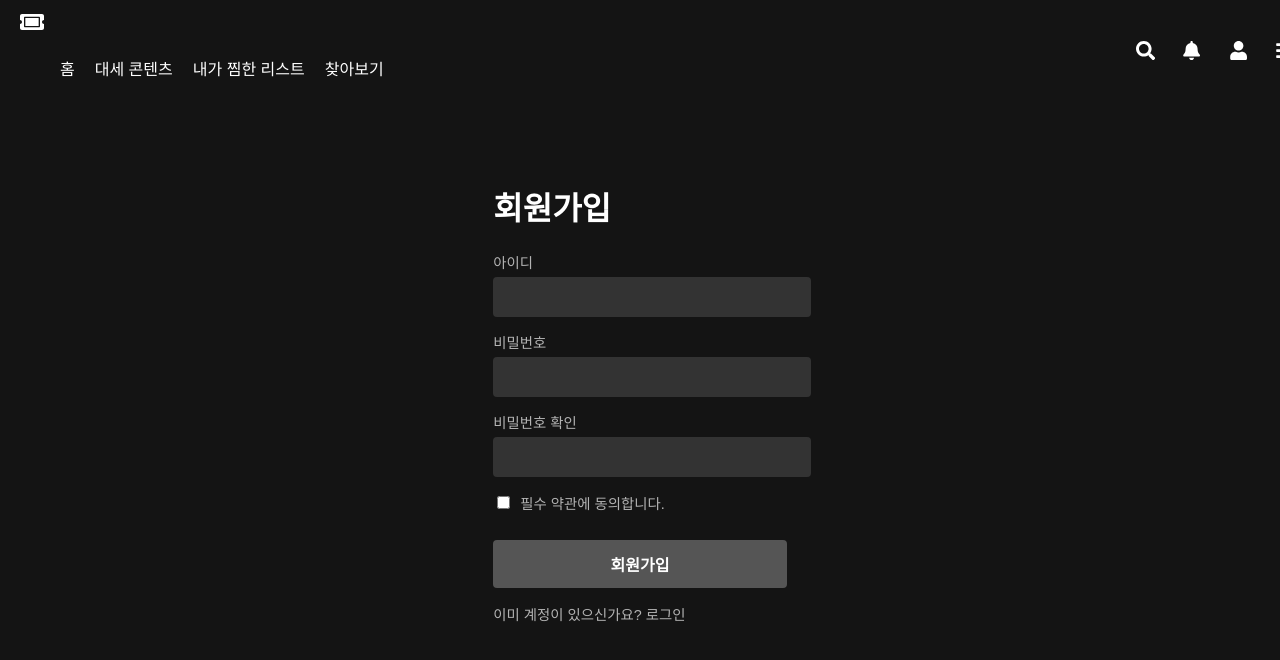
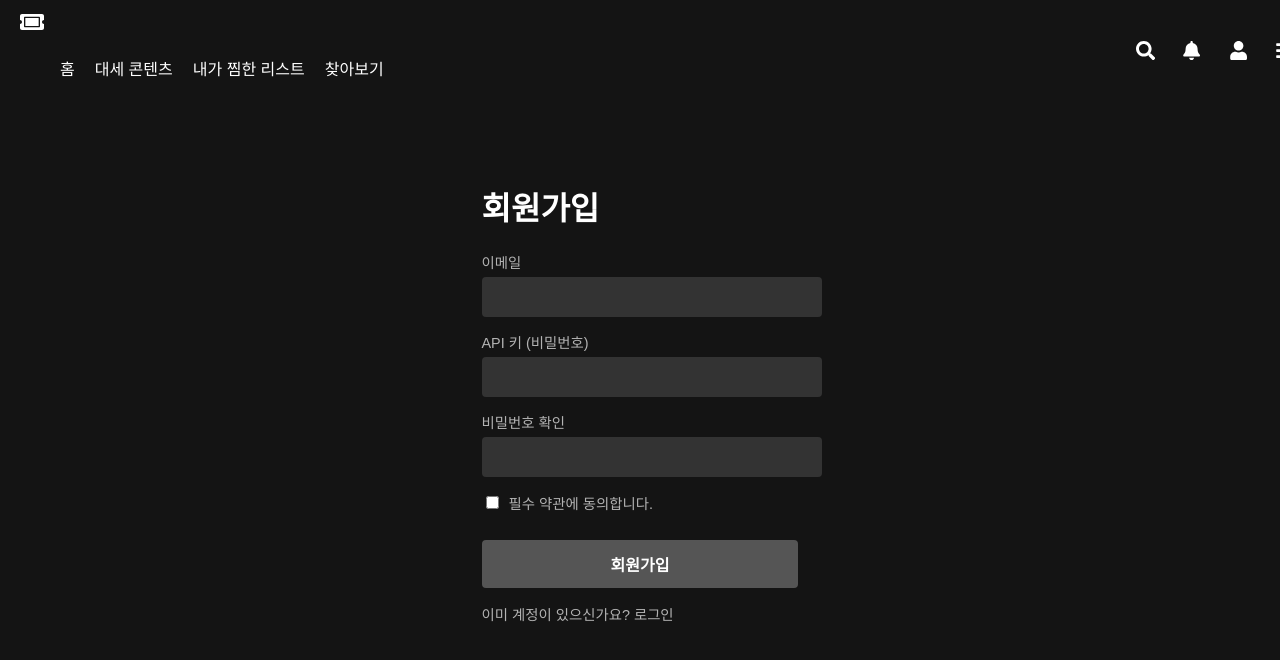
Before and after one commit to eunly00/TheReactMovie, a React (Create React App) app in the folder thereactmovie/: page /login in a window 1280 px wide. Both pictures are taken after a click on the element "계정이 없으신가요? 회원가입". Shown: the top 660 px of the page. Built offline with nearby package versions, Linux system fonts and the light colour scheme.

Commit message:
api키로 받아오기 구현

```diff
--- a/thereactmovie/src/pages/Auth/AuthPage.js
+++ b/thereactmovie/src/pages/Auth/AuthPage.js
@@ -1,15 +1,38 @@
+// src/pages/Auth/AuthPage.js
 import React, { useState } from 'react';
 import { useNavigate } from 'react-router-dom';
 import LoginPage from './LoginPage';
 import SignUpPage from './SignUpPage';
 import './AuthPage.css';
 
+// 로컬 스토리지에서 사용자 계정 정보 불러오기
+let users = JSON.parse(localStorage.getItem('users')) || [];
+
+// 이메일 형식 검증 함수
+const isEmailValid = (email) => {
+    const emailRegex = /^[^\s@]+@[^\s@]+\.[^\s@]+$/;
+    return emailRegex.test(email);
+};
+
+// TMDB API 키 유효성 검증 함수
+const validateApiKey = async (apiKey) => {
+    try {
+        const response = await fetch(`https://api.themoviedb.org/3/movie/550?api_key=${apiKey}`);
+        if (!response.ok) {
+            throw new Error('유효하지 않은 API 키입니다.');
+        }
+        return true;
+    } catch (error) {
+        console.error("API 키 검증 오류:", error);
+        return false;
+    }
+};
+
 // 로그인 함수
 function tryLogin(email, password, success, fail) {
-    const users = JSON.parse(localStorage.getItem('users')) || []; // 최신 users 배열 불러오기
-    const user = users.find(user => user.id === email && user.password === password);
+    const user = users.find(user => user.id === email && user.apiKey === password);
     if (user) {
-        localStorage.setItem('TMDb-Key', user.password); // API 키 저장
+        localStorage.setItem('TMDb-Key', user.apiKey);
         success(user);
     } else {
         fail('로그인 정보가 올바르지 않습니다.');
@@ -17,30 +40,36 @@ function tryLogin(email, password, success, fail) {
 }
 
 // 회원가입 함수
-function tryRegister(email, password, success, fail) {
-    const users = JSON.parse(localStorage.getItem('users')) || []; // 최신 users 배열 불러오기
+async function tryRegister(email, apiKey, success, fail) {
+    if (!isEmailValid(email)) {
+        return fail('이메일 형식이 올바르지 않습니다.');
+    }
+
     const userExists = users.some(existingUser => existingUser.id === email);
+    if (userExists) {
+        return fail('이미 존재하는 이메일입니다.');
+    }
 
-    if (!userExists) {
-        const newUser = { id: email, password: password };
-        users.push(newUser); // 새로운 사용자 추가
-        localStorage.setItem('users', JSON.stringify(users)); // 업데이트된 사용자 배열 저장
-        success(newUser);
-    } else {
-        fail('이미 존재하는 이메일입니다.');
+    // API 키 유효성 검증
+    const isValidApiKey = await validateApiKey(apiKey);
+    if (!isValidApiKey) {
+        return fail('유효한 TMDB API 키를 입력해주세요.');
     }
+
+    const newUser = { id: email, apiKey };
+    users.push(newUser);
+    localStorage.setItem('users', JSON.stringify(users)); // 업데이트된 사용자 배열 저장
+    success(newUser);
 }
 
 const AuthPage = () => {
     const [isLoginPage, setIsLoginPage] = useState(true);
     const [username, setUsername] = useState('');
     const [password, setPassword] = useState('');
-    const [confirmPassword, setConfirmPassword] = useState('');
     const [errorMessage, setErrorMessage] = useState('');
     const [successMessage, setSuccessMessage] = useState('');
     const navigate = useNavigate();
 
-    // 로그인 처리
     const handleLogin = (e) => {
         e.preventDefault();
         tryLogin(
@@ -48,7 +77,7 @@ const AuthPage = () => {
             password,
             (user) => {
                 localStorage.setItem('isLoggedIn', 'true');
-                localStorage.setItem('username', user.id);
+                localStorage.setItem('loggedInUser', user.id);
                 setErrorMessage('');
                 setSuccessMessage('로그인 성공!');
                 setTimeout(() => {
@@ -61,16 +90,11 @@ const AuthPage = () => {
         );
     };
 
-    // 회원가입 처리
     const handleSignUp = (e) => {
         e.preventDefault();
-        if (password !== confirmPassword) {
-            setErrorMessage('비밀번호가 일치하지 않습니다.');
-            return;
-        }
         tryRegister(
             username,
-            password,
+            password, // 회원가입 시 사용자가 제공한 API 키를 비밀번호로 사용
             (newUser) => {
                 setErrorMessage('');
                 setSuccessMessage('회원가입 성공! 로그인해주세요.');
@@ -100,8 +124,6 @@ const AuthPage = () => {
                     setUsername={setUsername}
                     password={password}
                     setPassword={setPassword}
-                    confirmPassword={confirmPassword}
-                    setConfirmPassword={setConfirmPassword}
                     handleSignUp={handleSignUp}
                     switchToLogin={() => setIsLoginPage(true)}
                 />
--- a/thereactmovie/src/pages/Auth/LoginPage.js
+++ b/thereactmovie/src/pages/Auth/LoginPage.js
@@ -2,6 +2,17 @@
 import React, { useState } from 'react';
 import { useNavigate } from 'react-router-dom';
 import './AuthPage.css';
+
+// TMDB API 키를 유효성 검증하는 함수
+const validateApiKey = async (apiKey) => {
+    try {
+        const response = await fetch(`https://api.themoviedb.org/3/movie/550?api_key=${apiKey}`);
+        return response.ok; // API 응답이 성공적이면 true 반환
+    } catch (error) {
+        console.error("API 키 검증 오류:", error);
+        return false;
+    }
+};
 
 const LoginPage = ({ switchToSignUp }) => {
     const [username, setUsername] = useState('');
@@ -11,14 +22,15 @@ const LoginPage = ({ switchToSignUp }) => {
     const [successMessage, setSuccessMessage] = useState('');
     const navigate = useNavigate();
 
-    const handleLogin = (e) => {
+    const handleLogin = async (e) => {
         e.preventDefault();
 
         // 저장된 모든 사용자 계정을 가져옴
         const users = JSON.parse(localStorage.getItem('users')) || [];
-        const user = users.find((user) => user.id === username && user.password === password);
+        const user = users.find((user) => user.id === username);
 
-        if (user) {
+        // 사용자 계정 및 API 키 유효성 검증
+        if (user && (await validateApiKey(password))) {
             // 로그인 성공 시 처리
             localStorage.setItem('isLoggedIn', 'true');
             localStorage.setItem('loggedInUser', username); // 현재 로그인한 사용자 저장
@@ -34,7 +46,7 @@ const LoginPage = ({ switchToSignUp }) => {
                 window.location.reload();
             }, 2000); // 2초 후 성공 메시지 숨김
         } else {
-            setErrorMessage('해당 계정이 존재하지 않거나 비밀번호가 일치하지 않습니다.');
+            setErrorMessage('계정이 존재하지 않거나 유효하지 않은 API 키입니다.');
         }
     };
 
@@ -43,7 +55,7 @@ const LoginPage = ({ switchToSignUp }) => {
             <form onSubmit={handleLogin} className="auth-form">
                 <h1>로그인</h1>
                 <label>
-                    아이디
+                    이메일
                     <input
                         type="text"
                         value={username}
@@ -52,7 +64,7 @@ const LoginPage = ({ switchToSignUp }) => {
                     />
                 </label>
                 <label>
-                    비밀번호
+                    API 키
                     <input
                         type="password"
                         value={password}
--- a/thereactmovie/src/pages/Auth/SignUpPage.js
+++ b/thereactmovie/src/pages/Auth/SignUpPage.js
@@ -1,5 +1,26 @@
+// src/pages/Auth/SignUpPage.js
 import React, { useState } from 'react';
 import './AuthPage.css';
+
+// 이메일 형식 검증 함수
+const isEmailValid = (email) => {
+    const emailRegex = /^[^\s@]+@[^\s@]+\.[^\s@]+$/;
+    return emailRegex.test(email);
+};
+
+// TMDB API 키 유효성 검증 함수
+const validateApiKey = async (apiKey) => {
+    try {
+        const response = await fetch(`https://api.themoviedb.org/3/movie/550?api_key=${apiKey}`);
+        if (!response.ok) {
+            throw new Error('유효하지 않은 API 키입니다.');
+        }
+        return true; // API 키가 유효하면 true 반환
+    } catch (error) {
+        console.error("API 키 검증 오류:", error);
+        return false; // 오류 발생 시 false 반환
+    }
+};
 
 const SignUpPage = ({ switchToLogin }) => {
     const [username, setUsername] = useState('');
@@ -9,12 +30,31 @@ const SignUpPage = ({ switchToLogin }) => {
     const [errorMessage, setErrorMessage] = useState('');
     const [successMessage, setSuccessMessage] = useState('');
 
-    const handleSignUp = (e) => {
+    const handleSignUp = async (e) => {
         e.preventDefault();
 
-        // 유효성 검사
+        // 이메일 형식 검증
+        if (!isEmailValid(username)) {
+            setErrorMessage('유효한 이메일 주소를 입력해주세요.');
+            return;
+        }
+
+        // 비밀번호 확인
         if (password !== confirmPassword) {
             setErrorMessage('비밀번호가 일치하지 않습니다.');
+            return;
+        }
+
+        // 약관 동의 확인
+        if (!termsAccepted) {
+            setErrorMessage('회원가입을 위해 약관에 동의해 주세요.');
+            return;
+        }
+
+        // API 키 유효성 검증
+        const isValidApiKey = await validateApiKey(password);
+        if (!isValidApiKey) {
+            setErrorMessage('유효한 TMDB API 키를 입력해주세요.');
             return;
         }
 
@@ -24,21 +64,15 @@ const SignUpPage = ({ switchToLogin }) => {
         // 이미 존재하는 계정 확인
         const userExists = users.some(user => user.id === username);
         if (userExists) {
-            setErrorMessage('이미 존재하는 아이디입니다.');
-            return;
-        }
-
-        if (!termsAccepted) {
-            setErrorMessage('회원가입을 위해 약관에 동의해 주세요.');
+            setErrorMessage('이미 존재하는 이메일입니다.');
             return;
         }
 
         // 새로운 사용자 추가 및 저장
-        const newUser = { id: username, password: password };
+        const newUser = { id: username, apiKey: password };
         users.push(newUser);
         localStorage.setItem('users', JSON.stringify(users));
 
-        // 회원가입 성공 메시지 표시
         setErrorMessage('');
         setSuccessMessage('회원가입 성공! 로그인해주세요.');
 
@@ -54,7 +88,7 @@ const SignUpPage = ({ switchToLogin }) => {
             <form onSubmit={handleSignUp} className="auth-form">
                 <h1>회원가입</h1>
                 <label>
-                    아이디
+                    이메일
                     <input
                         type="text"
                         value={username}
@@ -63,7 +97,7 @@ const SignUpPage = ({ switchToLogin }) => {
                     />
                 </label>
                 <label>
-                    비밀번호
+                    API 키 (비밀번호)
                     <input
                         type="password"
                         value={password}
```
